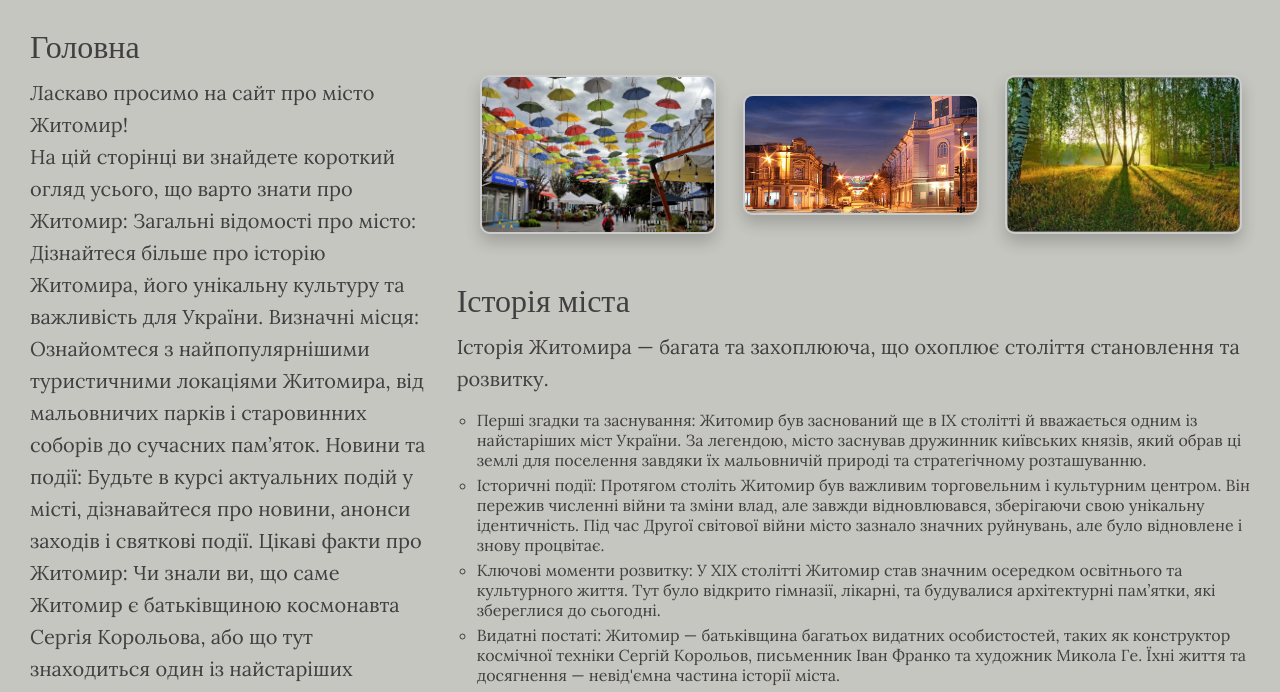
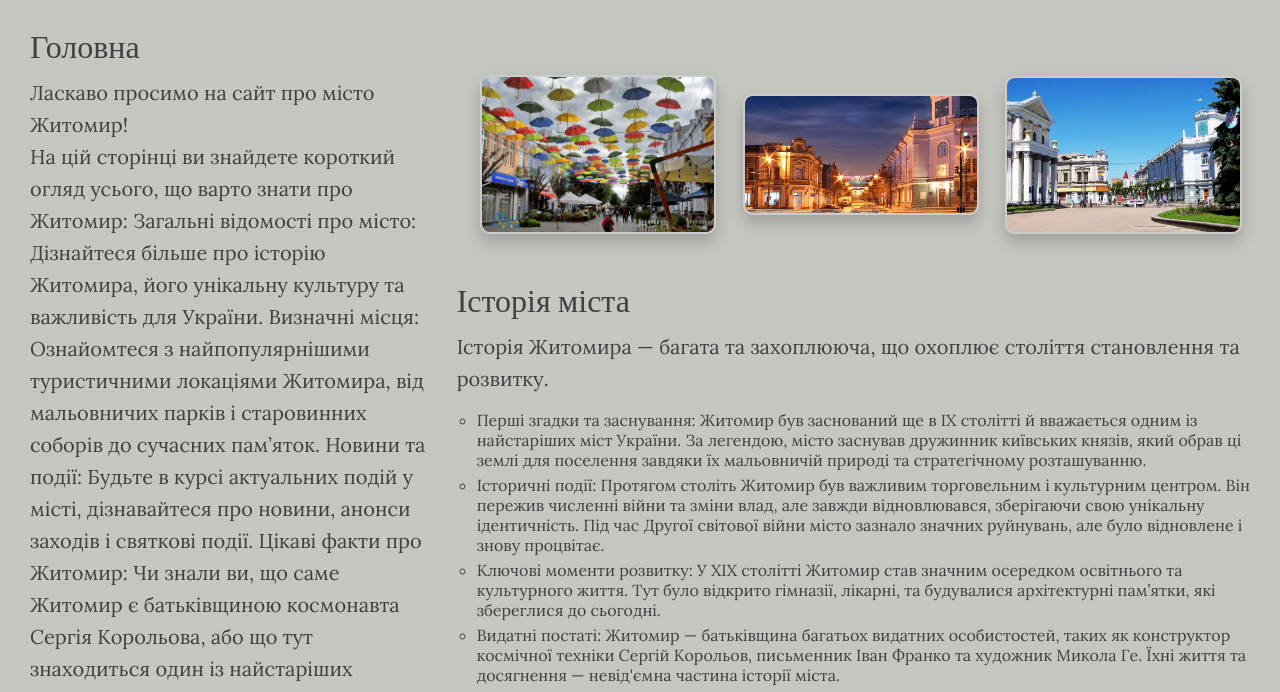
Before and after one commit to ddaashha/module, a plain HTML site: page index.html in a window 1280 px wide. Shown: the top 692 px of the page. Drawn offline with nearby package versions, Linux system fonts and the light colour scheme; a web font is replaced by a local one.

Commit message:
Update index.html

```diff
--- a/index.html
+++ b/index.html
@@ -59,7 +59,7 @@
                     <div class="container gallery">
                         <img src="instalyacziya-parasolka-zhytomyr.jpg" alt="Zhytomyr/picture2">
                         <img src="h_ua_den_jitomira.jpg" alt="Zhytomyr/picture2">
-                        <img src="image001.jpg" alt="Zhytomyr/picture2">
+                        <img src="001_0003.jpg" alt="Zhytomyr/picture2">
                     </div>
 
                     <h2>Історія міста</h2>
```
